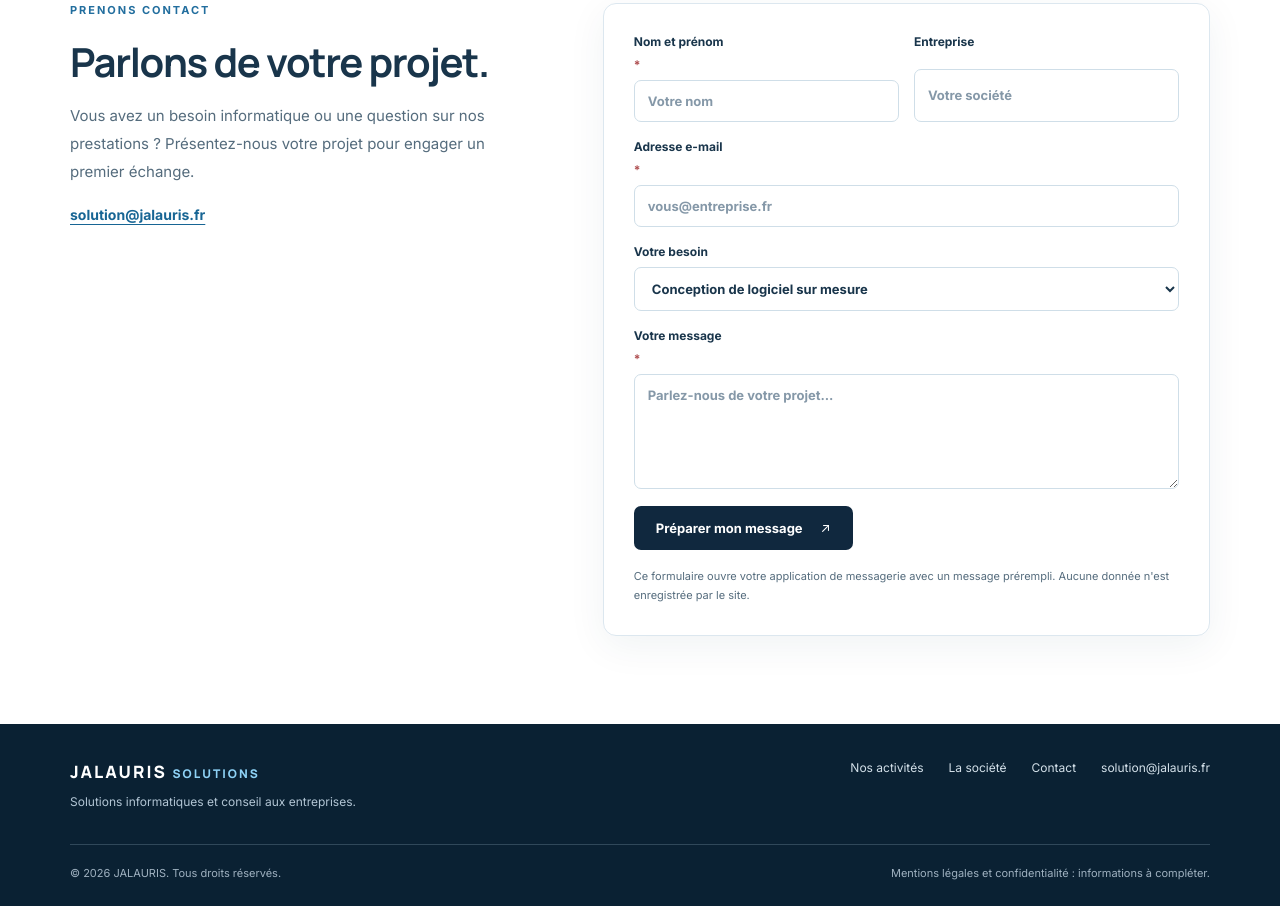
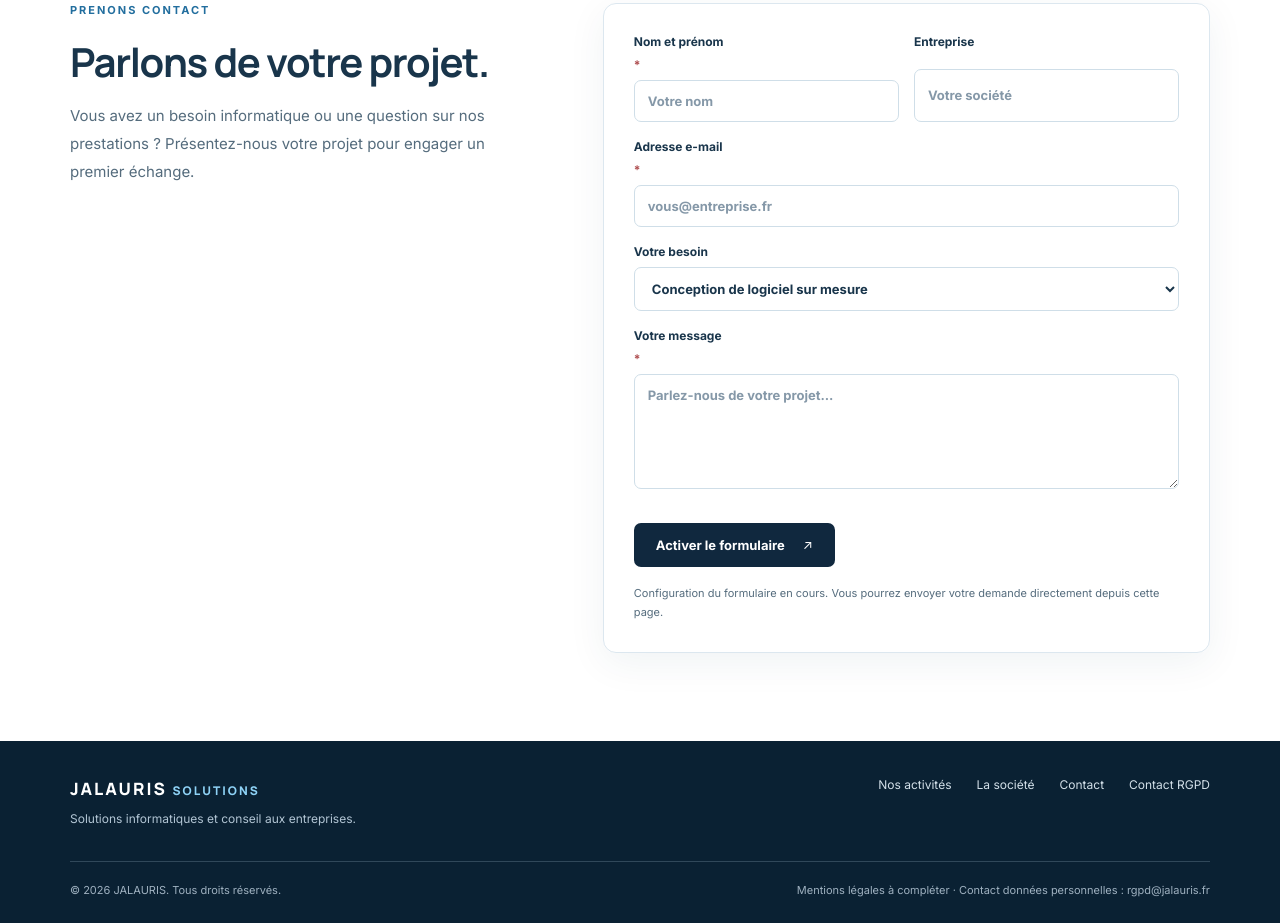
Before and after one commit to jorisbarbin/Jalauris_solutions, a plain HTML site: page index.html in a window 1280 px wide. Shown: the part 1990-2913 px from the top of the page. Drawn offline with Linux system fonts and the light colour scheme.

Commit message:
Sécurise formulaire et retire adresse commerciale publique

```diff
--- a/index.html
+++ b/index.html
@@ -12,6 +12,7 @@
   <link rel="icon" href="/favicon.ico?v=4" type="image/x-icon" sizes="32x32">
   <link rel="shortcut icon" href="/favicon.ico?v=4" type="image/x-icon">
   <link rel="stylesheet" href="styles.css">
+  <script src="https://challenges.cloudflare.com/turnstile/v0/api.js?render=explicit" async defer></script>
   <script src="script.js" defer></script>
 </head>
 <body>
@@ -90,7 +91,7 @@
         <div>
           <p class="eyebrow">PRENONS CONTACT</p>
           <h2 id="titre-contact">Parlons de votre projet.</h2>
-          <p>Vous avez un besoin informatique ou une question sur nos prestations ? Présentez-nous votre projet pour engager un premier échange.<br><a class="email-link" href="mailto:solution@jalauris.fr">solution@jalauris.fr</a></p>
+          <p>Vous avez un besoin informatique ou une question sur nos prestations ? Présentez-nous votre projet pour engager un premier échange.</p>
         </div>
         <form class="contact-form" id="contact-form">
           <div class="form-grid">
@@ -100,8 +101,9 @@
           <label>Adresse e-mail <span>*</span><input name="email" type="email" autocomplete="email" maxlength="200" required placeholder="vous@entreprise.fr"></label>
           <label>Votre besoin<select name="besoin"><option>Conception de logiciel sur mesure</option><option>Prestations informatiques</option><option>Conseil en gestion</option><option>Vente de logiciels</option><option>Autre demande</option></select></label>
           <label>Votre message <span>*</span><textarea name="message" rows="4" maxlength="4000" required placeholder="Parlez-nous de votre projet..."></textarea></label>
-          <button class="button-primary" type="submit">Préparer mon message <span aria-hidden="true">↗</span></button>
-          <p class="form-note" id="form-helper">Ce formulaire ouvre votre application de messagerie avec un message prérempli. Aucune donnée n'est enregistrée par le site.</p>
+          <div id="turnstile-widget" class="turnstile-widget" aria-label="Vérification anti-robots"></div>
+          <button class="button-primary" id="submit-contact" type="submit" disabled>Activer le formulaire <span aria-hidden="true">↗</span></button>
+          <p class="form-note" id="form-helper" role="status" aria-live="polite">Configuration du formulaire en cours. Vous pourrez envoyer votre demande directement depuis cette page.</p>
         </form>
       </div>
     </section>
@@ -109,9 +111,9 @@
   <footer class="footer">
     <div class="container footer-main">
       <div><strong>JALAURIS <span>SOLUTIONS</span></strong><p>Solutions informatiques et conseil aux entreprises.</p></div>
-      <nav aria-label="Liens de pied de page"><a href="#activites">Nos activités</a><a href="#societe">La société</a><a href="#contact">Contact</a><a href="mailto:solution@jalauris.fr">solution@jalauris.fr</a></nav>
+      <nav aria-label="Liens de pied de page"><a href="#activites">Nos activités</a><a href="#societe">La société</a><a href="#contact">Contact</a><a href="mailto:rgpd@jalauris.fr">Contact RGPD</a></nav>
     </div>
-    <div class="container footer-bottom"><span>© <span id="year"></span> JALAURIS. Tous droits réservés.</span><span>Mentions légales et confidentialité : informations à compléter.</span></div>
+    <div class="container footer-bottom"><span>© <span id="year"></span> JALAURIS. Tous droits réservés.</span><span>Mentions légales à compléter · Contact données personnelles : <a href="mailto:rgpd@jalauris.fr">rgpd@jalauris.fr</a></span></div>
   </footer>
 </body>
 </html>
```
